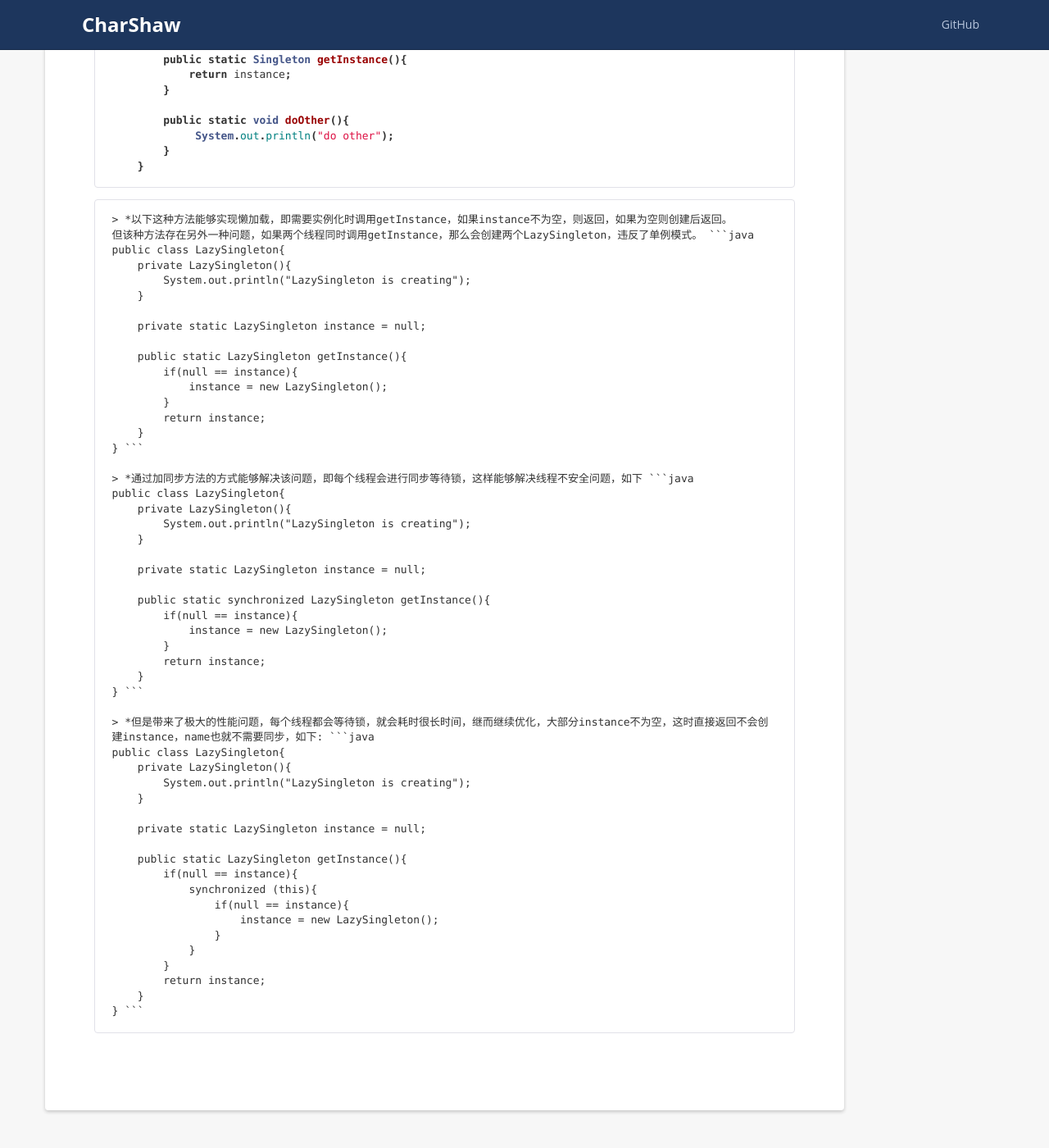
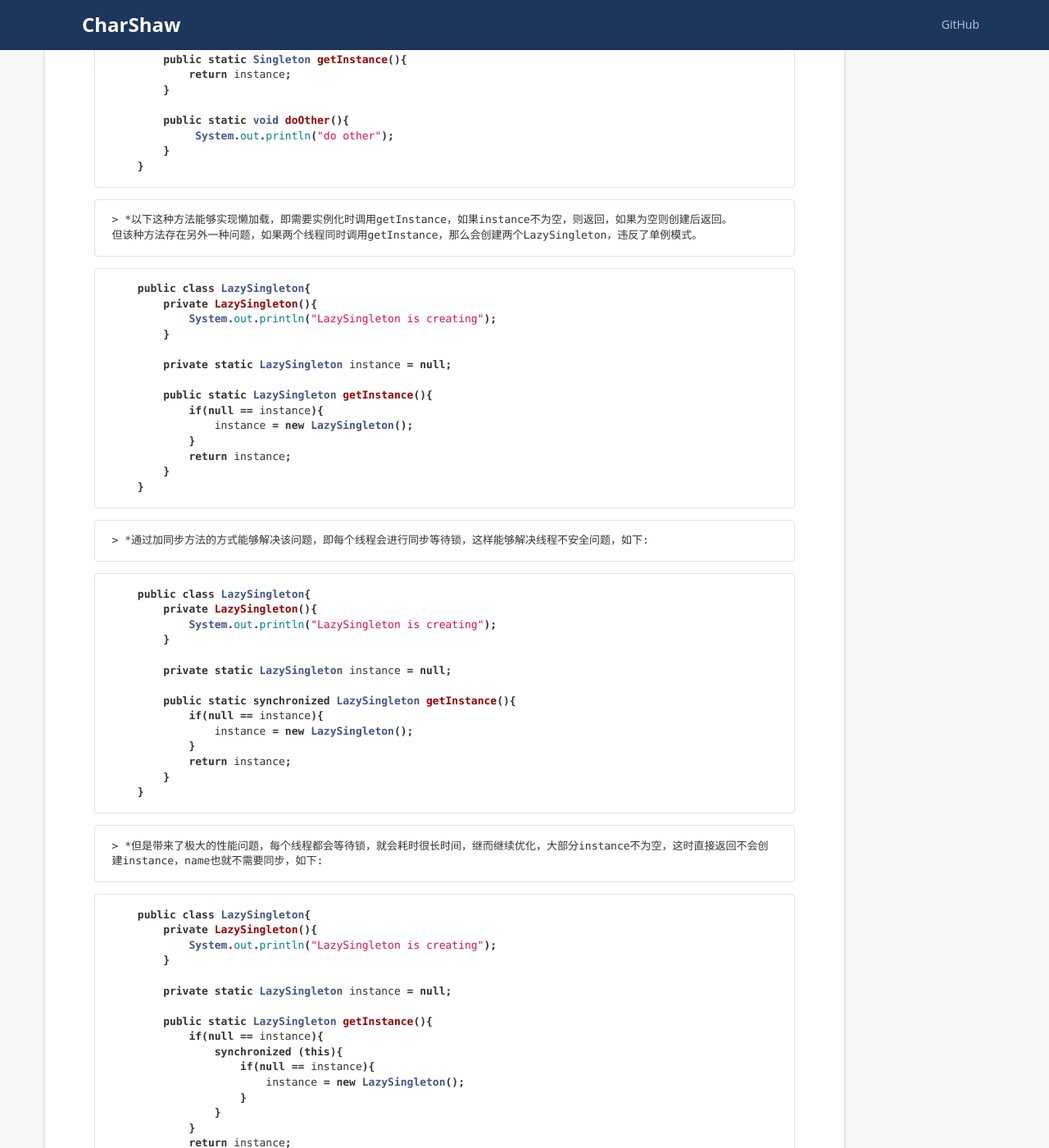
Before and after one commit to charshaw/blog, a Jekyll site: the page built from _posts/2019-03-23-单例模式.md, in a window 1280 px wide and 1400 px high, scrolled down 415 px. Shown: the whole window at 82% size. Built offline with Jekyll 4.4.1, drawn with Linux system fonts in a browser that asks for light colours; before the commit the page ends 1779 px from its top, so only the background shows below that.

````diff
--- a/_posts/2019-03-23-单例模式.md
+++ b/_posts/2019-03-23-单例模式.md
@@ -33,6 +33,7 @@ tag: 设计模式
 
     > *以下这种方法能够实现懒加载，即需要实例化时调用getInstance，如果instance不为空，则返回，如果为空则创建后返回。
     但该种方法存在另外一种问题，如果两个线程同时调用getInstance，那么会创建两个LazySingleton，违反了单例模式。
+
 ```java
     public class LazySingleton{
         private LazySingleton(){
@@ -50,7 +51,8 @@ tag: 设计模式
     }
 ```
 
-    > *通过加同步方法的方式能够解决该问题，即每个线程会进行同步等待锁，这样能够解决线程不安全问题，如下
+    > *通过加同步方法的方式能够解决该问题，即每个线程会进行同步等待锁，这样能够解决线程不安全问题，如下:
+
 ```java
     public class LazySingleton{
         private LazySingleton(){
@@ -69,6 +71,7 @@ tag: 设计模式
 ```
 
     > *但是带来了极大的性能问题，每个线程都会等待锁，就会耗时很长时间，继而继续优化，大部分instance不为空，这时直接返回不会创建instance，name也就不需要同步，如下:
+
 ```java
     public class LazySingleton{
         private LazySingleton(){
````
